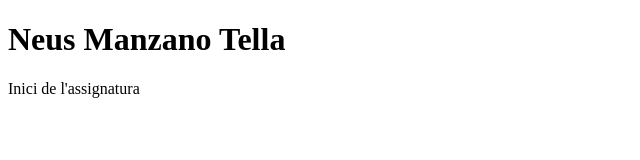
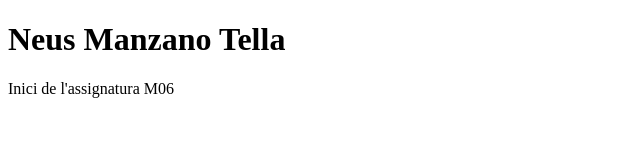
Before and after one commit to UsneMate/neusM06, a plain HTML site: page html/index.html in a window 1280 px wide. Shown: the full height of the page, 0-640 px from the left. Drawn offline with Linux system fonts and the light colour scheme.

Commit message:
2 canvi text

```diff
--- a/html/index.html
+++ b/html/index.html
@@ -7,6 +7,6 @@
 </head>
 <body>
     <h1>Neus Manzano Tella</h1>
-    <p>Inici de l'assignatura</p>
+    <p>Inici de l'assignatura M06</p>
 </body>
 </html>
```
